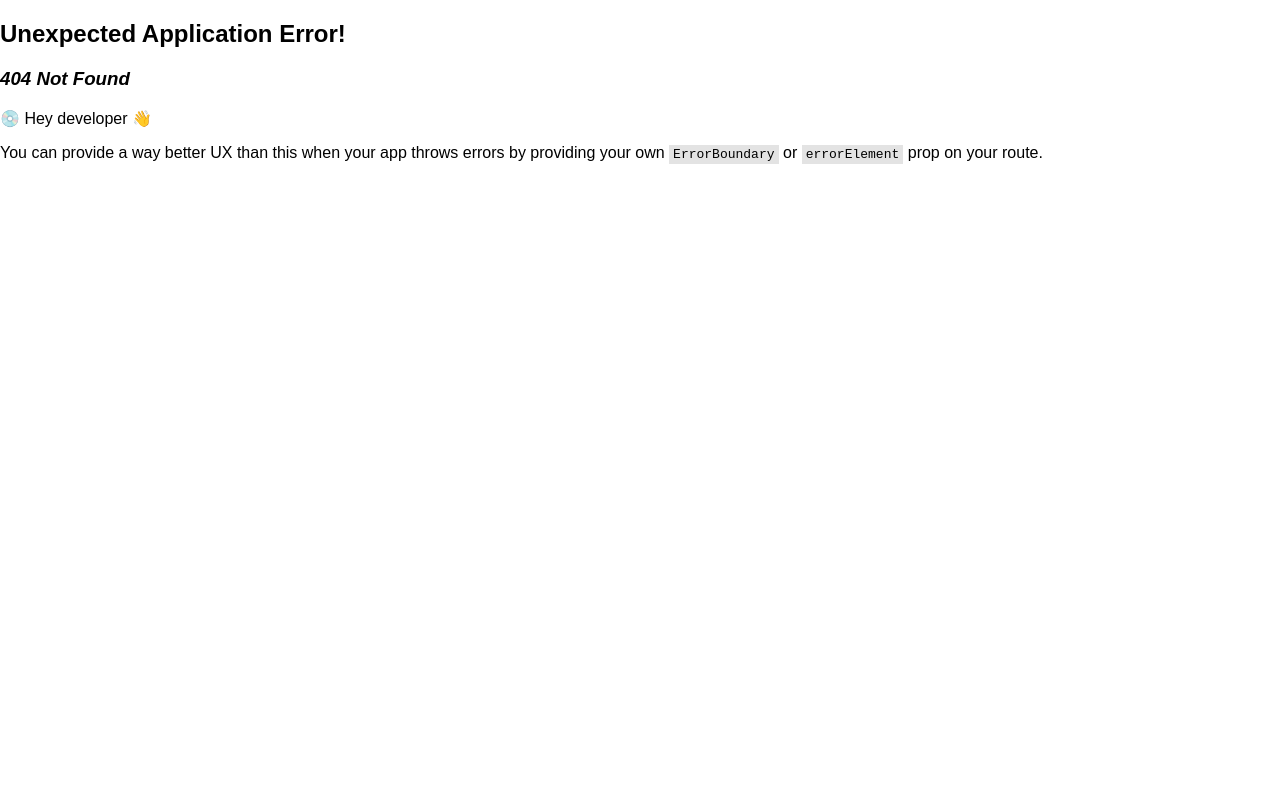
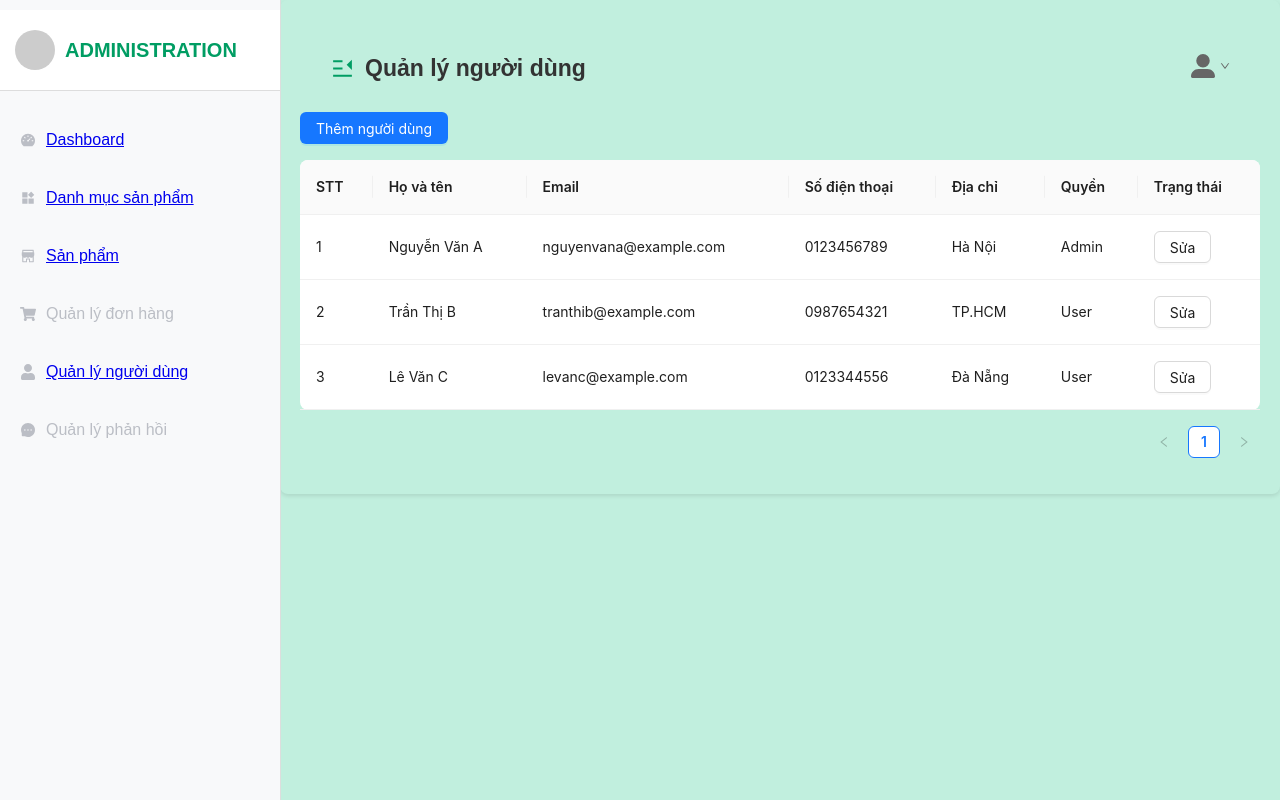
Before and after one commit to NguyenHuyCao/khoa-luan, a React (Vite) app: page /manage-user in a window 1280 px wide. Before the commit this address had no page. Built offline with nearby package versions, Linux system fonts and the light colour scheme.

Commit message:
base page manage user

```diff
--- /dev/null
+++ b/src/components/ManageUser/ManageUser.jsx
@@ -0,0 +1,231 @@
+import { Button, Space, Table, Modal, Input, Form, Select } from "antd";
+import { useState } from "react";
+import "./ManageUser.scss"; // Import file SCSS
+import Header from "../Header/Header";
+
+const ManageUser = () => {
+  const [users, setUsers] = useState([
+    {
+      key: "1",
+      name: "Nguyễn Văn A",
+      email: "nguyenvana@example.com",
+      phone: "0123456789",
+      address: "Hà Nội",
+      role: "Admin",
+    },
+    {
+      key: "2",
+      name: "Trần Thị B",
+      email: "tranthib@example.com",
+      phone: "0987654321",
+      address: "TP.HCM",
+      role: "User",
+    },
+    {
+      key: "3",
+      name: "Lê Văn C",
+      email: "levanc@example.com",
+      phone: "0123344556",
+      address: "Đà Nẵng",
+      role: "User",
+    },
+  ]);
+
+  const [isAddModalOpen, setIsAddModalOpen] = useState(false);
+  const [newUser, setNewUser] = useState({
+    name: "",
+    email: "",
+    phone: "",
+    address: "",
+    role: "User",
+  });
+
+  const [editingUser, setEditingUser] = useState(null);
+
+  const columns = [
+    {
+      title: "STT",
+      dataIndex: "key",
+      key: "key",
+    },
+    {
+      title: "Họ và tên",
+      dataIndex: "name",
+      key: "name",
+    },
+    {
+      title: "Email",
+      dataIndex: "email",
+      key: "email",
+    },
+    {
+      title: "Số điện thoại",
+      dataIndex: "phone",
+      key: "phone",
+    },
+    {
+      title: "Địa chỉ",
+      dataIndex: "address",
+      key: "address",
+    },
+    {
+      title: "Quyền",
+      dataIndex: "role",
+      key: "role",
+    },
+    {
+      title: "Trạng thái",
+      render: (_, record) => (
+        <Space size="middle">
+          <Button onClick={() => setEditingUser({ ...record })}>Sửa</Button>
+        </Space>
+      ),
+    },
+  ];
+
+  const handleAddUser = () => {
+    const newKey = (users.length + 1).toString();
+    setUsers([...users, { key: newKey, ...newUser }]);
+    setNewUser({ name: "", email: "", phone: "", address: "", role: "User" });
+    setIsAddModalOpen(false);
+  };
+
+  const handleEditUser = () => {
+    setUsers((prevUsers) =>
+      prevUsers.map((user) =>
+        user.key === editingUser.key ? { ...editingUser } : user
+      )
+    );
+    setEditingUser(null);
+  };
+
+  return (
+    <div className="users-container">
+      <Header title={"Quản lý người dùng"} />
+      <div className="users-manage">
+        <Button type="primary" onClick={() => setIsAddModalOpen(true)}>
+          Thêm người dùng
+        </Button>
+        <Table columns={columns} dataSource={users} />
+      </div>
+
+      {/* Modal Thêm người dùng */}
+      <Modal
+        title="Thêm người dùng mới"
+        visible={isAddModalOpen}
+        onOk={handleAddUser}
+        onCancel={() => setIsAddModalOpen(false)}
+        okText="Thêm"
+        cancelText="Hủy"
+      >
+        <Form layout="vertical">
+          <Form.Item label="Họ và tên">
+            <Input
+              value={newUser.name}
+              onChange={(e) => setNewUser({ ...newUser, name: e.target.value })}
+              placeholder="Nhập họ và tên"
+            />
+          </Form.Item>
+          <Form.Item label="Email">
+            <Input
+              value={newUser.email}
+              onChange={(e) =>
+                setNewUser({ ...newUser, email: e.target.value })
+              }
+              placeholder="Nhập email"
+            />
+          </Form.Item>
+          <Form.Item label="Số điện thoại">
+            <Input
+              value={newUser.phone}
+              onChange={(e) =>
+                setNewUser({ ...newUser, phone: e.target.value })
+              }
+              placeholder="Nhập số điện thoại"
+            />
+          </Form.Item>
+          <Form.Item label="Địa chỉ">
+            <Input
+              value={newUser.address}
+              onChange={(e) =>
+                setNewUser({ ...newUser, address: e.target.value })
+              }
+              placeholder="Nhập địa chỉ"
+            />
+          </Form.Item>
+          <Form.Item label="Quyền">
+            <Select
+              value={newUser.role}
+              onChange={(value) => setNewUser({ ...newUser, role: value })}
+            >
+              <Select.Option value="Admin">Admin</Select.Option>
+              <Select.Option value="User">User</Select.Option>
+            </Select>
+          </Form.Item>
+        </Form>
+      </Modal>
+
+      {/* Modal Sửa thông tin người dùng */}
+      <Modal
+        title="Chỉnh sửa thông tin người dùng"
+        visible={!!editingUser}
+        onOk={handleEditUser}
+        onCancel={() => setEditingUser(null)}
+        okText="Lưu"
+        cancelText="Hủy"
+      >
+        <Form layout="vertical">
+          <Form.Item label="Họ và tên">
+            <Input
+              value={editingUser?.name}
+              onChange={(e) =>
+                setEditingUser((prev) => ({ ...prev, name: e.target.value }))
+              }
+              placeholder="Nhập họ và tên"
+            />
+          </Form.Item>
+          <Form.Item label="Email">
+            <Input
+              value={editingUser?.email}
+              onChange={(e) =>
+                setEditingUser((prev) => ({ ...prev, email: e.target.value }))
+              }
+              placeholder="Nhập email"
+            />
+          </Form.Item>
+          <Form.Item label="Số điện thoại">
+            <Input
+              value={editingUser?.phone}
+              onChange={(e) =>
+                setEditingUser((prev) => ({ ...prev, phone: e.target.value }))
+              }
+              placeholder="Nhập số điện thoại"
+            />
+          </Form.Item>
+          <Form.Item label="Địa chỉ">
+            <Input
+              value={editingUser?.address}
+              onChange={(e) =>
+                setEditingUser((prev) => ({ ...prev, address: e.target.value }))
+              }
+              placeholder="Nhập địa chỉ"
+            />
+          </Form.Item>
+          <Form.Item label="Quyền">
+            <Select
+              value={editingUser?.role}
+              onChange={(value) =>
+                setEditingUser((prev) => ({ ...prev, role: value }))
+              }
+            >
+              <Select.Option value="Admin">Admin</Select.Option>
+              <Select.Option value="User">User</Select.Option>
+            </Select>
+          </Form.Item>
+        </Form>
+      </Modal>
+    </div>
+  );
+};
+
+export default ManageUser;
--- /dev/null
+++ b/src/components/ManageUser/ManageUser.scss
@@ -0,0 +1,69 @@
+.users-container {
+  padding: 20px;
+  // background-color: #f9f9f9;
+  border-radius: 8px;
+  box-shadow: 0 2px 4px rgba(0, 0, 0, 0.1);
+
+  h1 {
+    margin-bottom: 20px;
+    font-size: 24px;
+    font-weight: bold;
+    color: #333;
+  }
+
+  .users-manage {
+    margin-top: 20px;
+    display: flex;
+    flex-direction: column;
+    gap: 16px;
+
+    .ant-btn-primary {
+      align-self: flex-start;
+    }
+
+    .ant-table {
+      background-color: #fff;
+      border-radius: 8px;
+    }
+  }
+}
+
+.ant-modal {
+  .ant-modal-header {
+    background-color: #f0f2f5;
+    border-bottom: 1px solid #d9d9d9;
+
+    .ant-modal-title {
+      font-size: 18px;
+      font-weight: 500;
+    }
+  }
+
+  .ant-modal-body {
+    padding: 24px;
+
+    .ant-form-item {
+      margin-bottom: 16px;
+
+      label {
+        font-weight: 500;
+        color: #595959;
+      }
+
+      .ant-input,
+      .ant-select-selector {
+        border-radius: 4px;
+      }
+    }
+  }
+
+  .ant-modal-footer {
+    display: flex;
+    justify-content: flex-end;
+    gap: 10px;
+
+    .ant-btn {
+      padding: 6px 16px;
+    }
+  }
+}
--- a/src/components/SideBar/SideBar.jsx
+++ b/src/components/SideBar/SideBar.jsx
@@ -39,7 +39,9 @@ const SideBar = () => {
         </div>
         <div className="item-navigate">
           <FaUser className="icon-item" />
-          <div className="name-navigate">Quản lý người dùng</div>
+          <div className="name-navigate">
+            <Link to={"/manage-user"}>Quản lý người dùng</Link>
+          </div>
         </div>
         <div className="item-navigate">
           <AiFillMessage className="icon-item" />
--- a/src/main.jsx
+++ b/src/main.jsx
@@ -6,6 +6,7 @@ import App from "./App.jsx";
 import Dashboard from "./components/Dashboard/Dashboard.jsx";
 import ProductCategories from "./components/Categories/ProductCategories.jsx";
 import Products from "./components/Products/Products.jsx";
+import ManageUser from "./components/ManageUser/ManageUser.jsx";
 // import ErrorPage from "./ErrorPage"; // Nếu có trang lỗi, đảm bảo import đúng cách
 
 // Cấu hình router
@@ -26,6 +27,10 @@ const router = createBrowserRouter([
         path: "/products",
         element: <Products />,
       },
+      {
+        path: "/manage-user",
+        element: <ManageUser />,
+      },
     ],
     // errorElement: <ErrorPage />, // Kích hoạt trang lỗi nếu cần
   },
```
